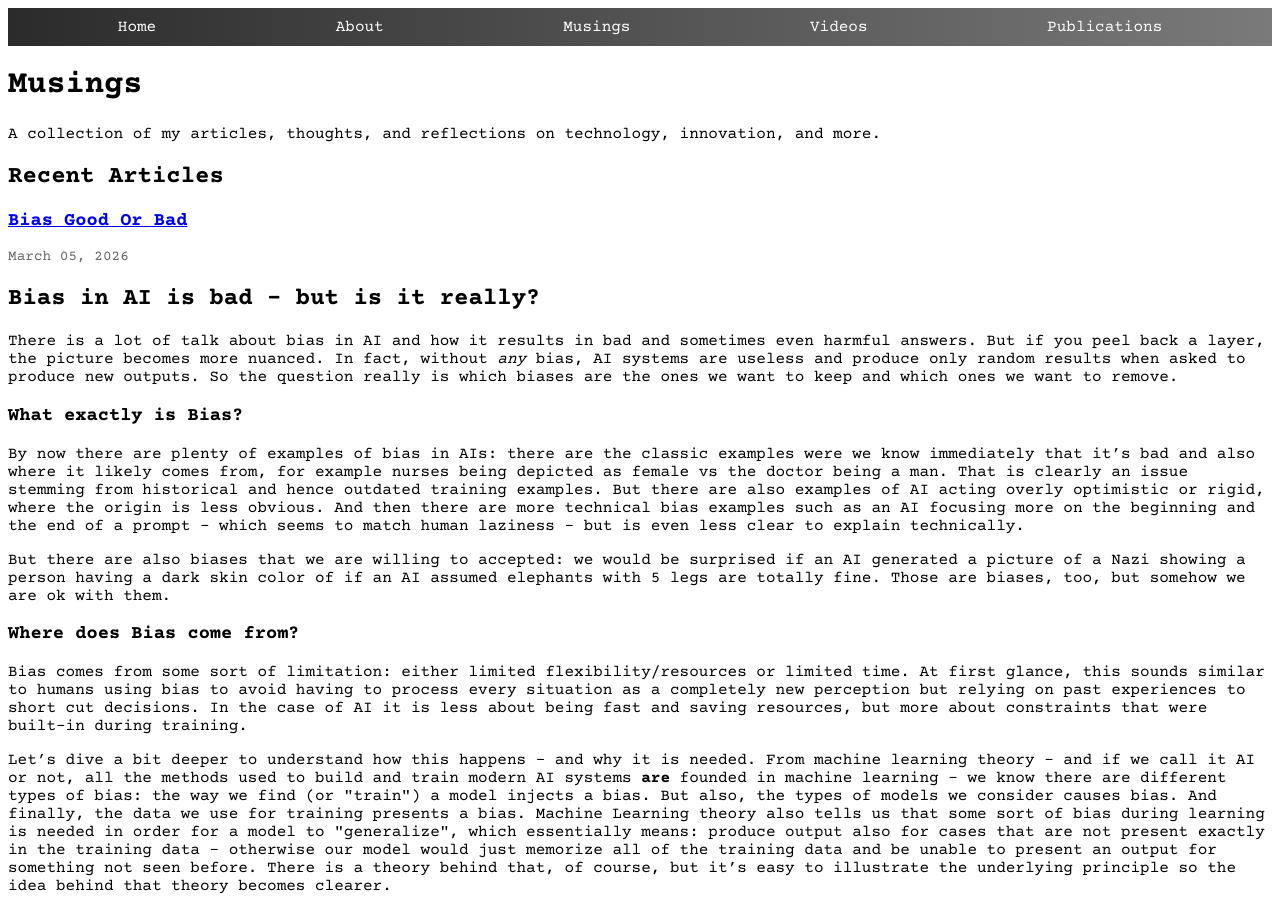
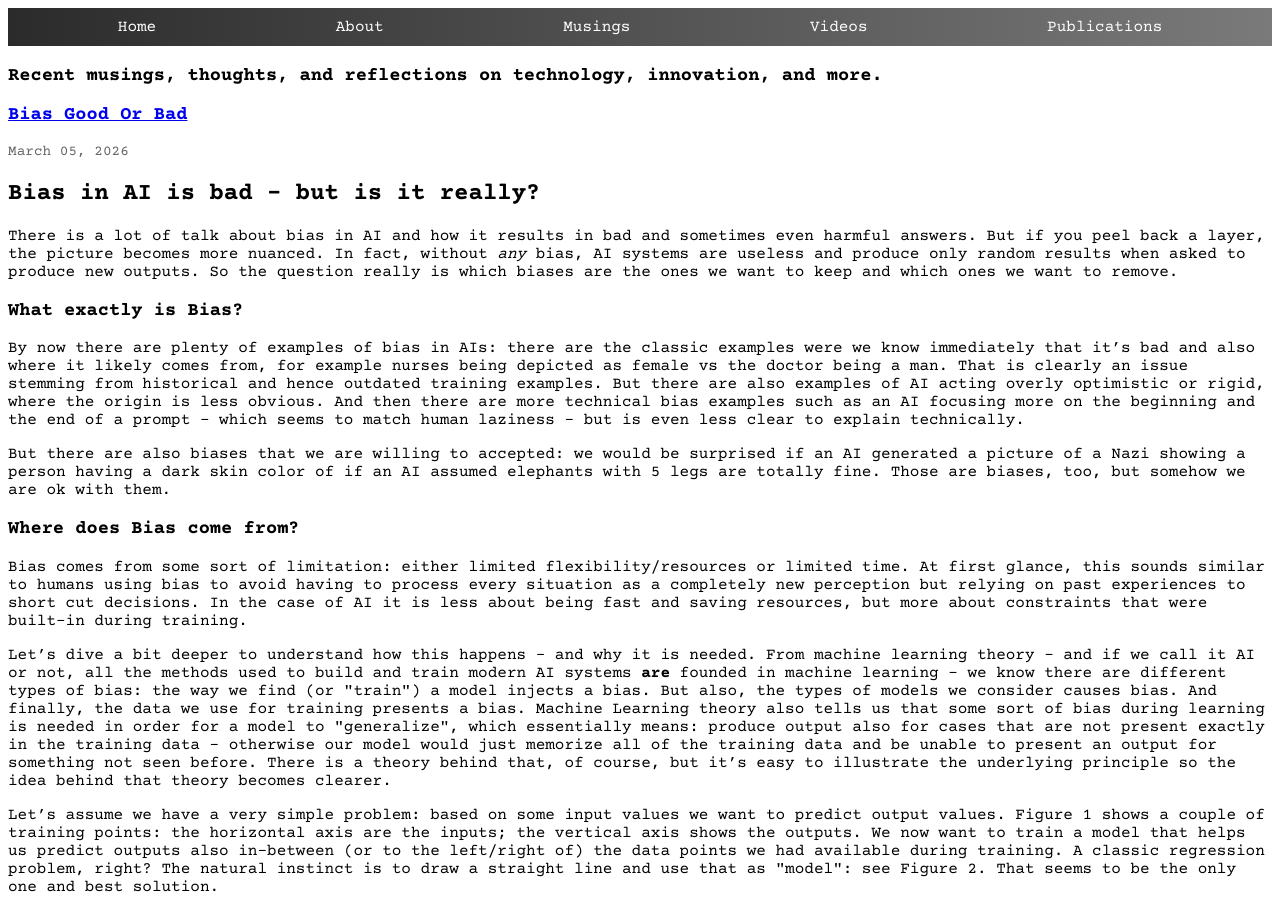
Before and after one commit to michael-berthold/michael-berthold.github.io, a Jekyll site: the page built from musings.md, in a window 1280 px wide and 900 px high. Built offline with Jekyll 4.4.1, drawn with Linux system fonts in a browser that asks for light colours.

Commit message:
Revise musings section header and description
Updated the heading and description for clarity.

```diff
--- a/musings.md
+++ b/musings.md
@@ -4,11 +4,10 @@ title: Musings
 permalink: /musings/
 ---
 
-# Musings
 
-A collection of my articles, thoughts, and reflections on technology, innovation, and more.
+### Recent musings, thoughts, and reflections on technology, innovation, and more.
 
-## Recent Articles
+
 
 {% for post in site.posts %}
   <div style="margin-bottom: 30px; padding-bottom: 20px; border-bottom: 1px solid #ddd;">
```
